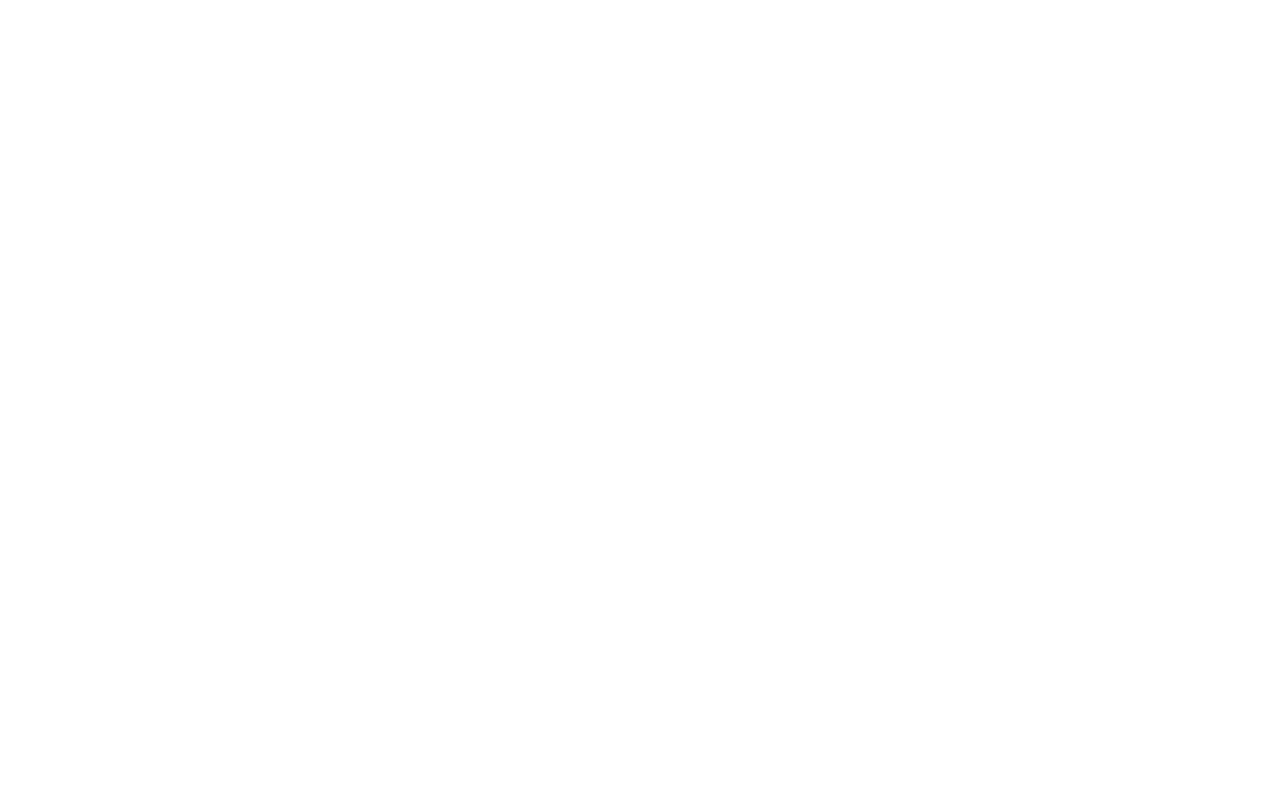
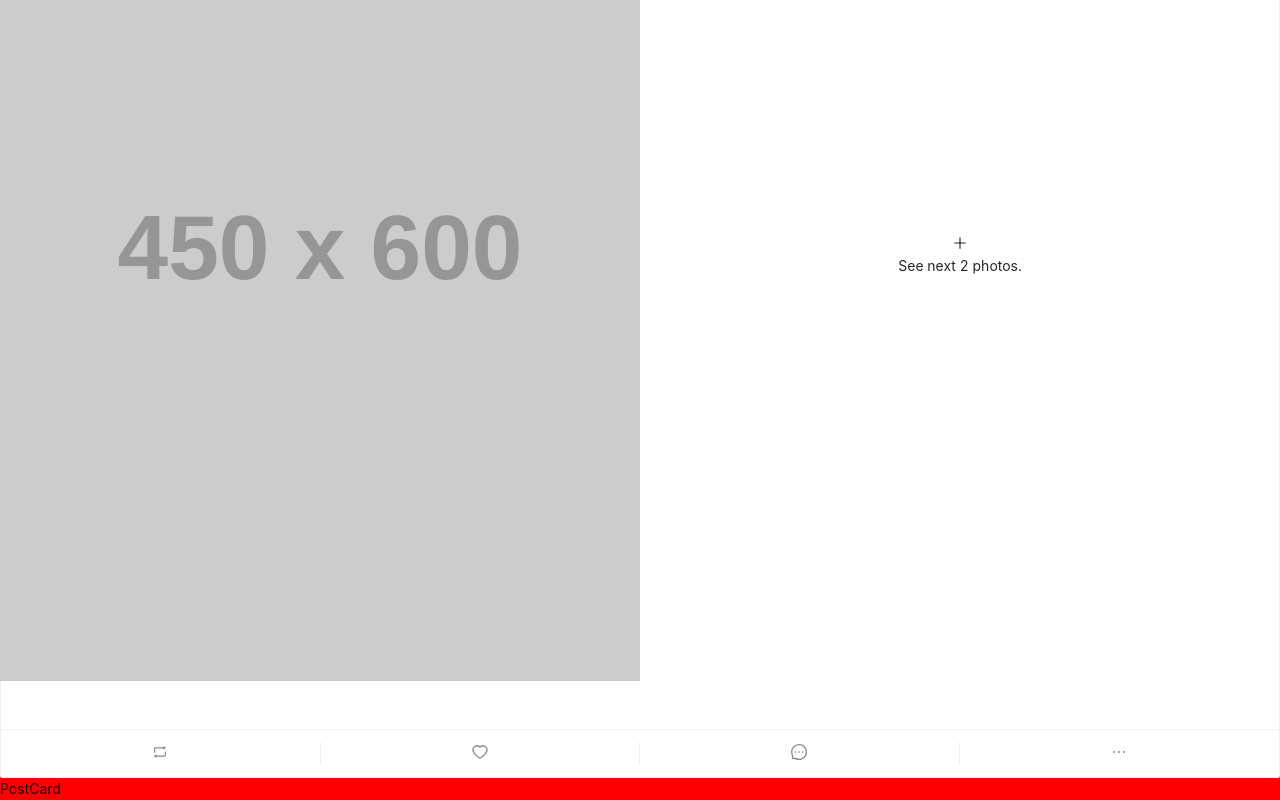
Before and after one commit to yoophi/nodebird-front-react, a Next.js app: page / in a window 1280 px wide. Shown: the part 366-1166 px from the top of the page. Before the commit the page ends 800 px from the top, so only its background shows below. Built offline with nearby package versions, Linux system fonts and the light colour scheme.

Commit message:
✨ NEW: PostImage slider

```diff
--- /dev/null
+++ b/components/ImagesZoom/index.js
@@ -0,0 +1,50 @@
+import React, { useState } from 'react';
+import PropTypes from 'prop-types';
+import Slick from 'react-slick';
+import { Overlay, Header, CloseBtn, SlickWrapper, ImgWrapper, Indicator, Global } from './styles';
+
+const ImagesZoom = ({ images, onClose }) => {
+  const [currentSlide, setCurrentSlide] = useState(0);
+  return (
+    <Overlay>
+      <Global />
+      <Header>
+        <h1>Detail Images</h1>
+      </Header>
+      <SlickWrapper>
+        <div>
+          <Slick
+            initialSlide={0}
+            beforeChange={(slide, newSlide) => setCurrentSlide(newSlide)}
+            infinite
+            arrows={false}
+            slidesToShow={1}
+            slidesToScroll={1}
+          >
+            {images.map((v) => (
+              <ImgWrapper key={v.src}>
+                <img src={v.src} alt={v.src} />
+              </ImgWrapper>
+            ))}
+          </Slick>
+          <Indicator>
+            <div>
+              {currentSlide + 1} / {images.length}
+            </div>
+          </Indicator>
+        </div>
+      </SlickWrapper>
+    </Overlay>
+  );
+};
+
+ImagesZoom.propTypes = {
+  images: PropTypes.arrayOf(
+    PropTypes.shape({
+      src: PropTypes.string,
+    })
+  ).isRequired,
+  onClose: PropTypes.func.isRequired,
+};
+
+export default ImagesZoom;
--- /dev/null
+++ b/components/ImagesZoom/styles.js
@@ -0,0 +1,75 @@
+import styled, { createGlobalStyle } from 'styled-components';
+import { CloseOutlined } from '@ant-design/icons';
+
+export const Global = createGlobalStyle`
+  .slick-slide {
+    display: inline-block;
+  }
+  .ant-card-cover {
+    transform: none !important;
+  }
+`
+
+export const Overlay = styled.div`
+  position: fixed;
+  z-index: 5000;
+  top: 0;
+  left: 0;
+  right: 0;
+  bottom: 0;
+`;
+
+export const Header = styled.header`
+  height: 44px;
+  background: white;
+  position: relative;
+  padding: 0;
+  text-align: center;
+
+  & h1 {
+    margin: 0;
+    font-size: 17px;
+    color: #333;
+    line-height: 44px;
+  }
+`;
+
+export const SlickWrapper = styled.div`
+  height: calc(100% - 44px);
+  background: #090909;
+`;
+
+export const CloseBtn = styled(CloseOutlined)`
+  position: absolute;
+  right: 0;
+  top: 0;
+  padding: 15px;
+  line-height: 14px;
+  cursor: pointer;
+`;
+
+export const Indicator = styled.div`
+  text-align: center;
+
+  & > div {
+    width: 75px;
+    height: 30px;
+    line-height: 30px;
+    border-radius: 15px;
+    background: #313131;
+    display: inline-block;
+    text-align: center;
+    color: white;
+    font-size: 15px;
+  }
+`;
+
+export const ImgWrapper = styled.div`
+  padding: 32px;
+  text-align: center;
+
+  & img {
+    margin: 0 auto;
+    max-height: 750px;
+  }
+`;
--- a/components/PostCard.js
+++ b/components/PostCard.js
@@ -1,7 +1,53 @@
-import React from "react";
+import { Button, Card, Popover } from "antd";
+import {
+  EllipsisOutlined,
+  HeartOutlined,
+  HeartTwoTone,
+  MessageOutlined,
+  RetweetOutlined,
+} from "@ant-design/icons";
+import React, { useState } from "react";
 
-const PostCard = () => {
-  return <div>PostCard</div>;
+import PostImages from "./PostImages";
+import styled from "styled-components";
+
+const CardWrapper = styled.div`
+  background-color: red;
+  margin-bottom: 20px;
+`;
+
+const PostCard = ({ post }) => {
+  const [commentFormOpened, setCommentFormOpened] = useState(false);
+  const [liked, setLiked] = useState(false);
+  return (
+    <CardWrapper key={PostCard.id}>
+      <Card
+        cover={post.Images[0] && <PostImages images={post.Images} />}
+        actions={[
+          <RetweetOutlined key="retweet" />,
+          liked ? (
+            <HeartTwoTone twoToneColor="#eb2f96" />
+          ) : (
+            <HeartOutlined key="heart" />
+          ),
+          <MessageOutlined key="message" />,
+          <Popover
+            key="ellipsis"
+            content={
+              <Button.Group>
+                <Button>Report abuse</Button>
+                <Button>Edit</Button>
+                <Button danger>Remove</Button>
+              </Button.Group>
+            }
+          >
+            <EllipsisOutlined />
+          </Popover>,
+        ]}
+      ></Card>
+      <div>PostCard</div>
+    </CardWrapper>
+  );
 };
 
 export default PostCard;
--- /dev/null
+++ b/components/PostImages.js
@@ -0,0 +1,37 @@
+import React, { useCallback, useState } from "react";
+
+import ImagesZoom from "./ImagesZoom";
+import { PlusOutlined } from "@ant-design/icons";
+
+const PostImages = ({ images }) => {
+  const [showImagesZoom, setShowImagesZoom] = useState(false);
+  const onClose = useCallback(() => {
+    setShowImagesZoom(false);
+  });
+  const onZoom = useCallback(() => {
+    setShowImagesZoom(true);
+  });
+  return (
+    <>
+      <div>
+        <img src={images[0].src} width="50%" onClick={onZoom} />
+        <div
+          style={{
+            display: "inline-block",
+            width: "50%",
+            textAlign: "center",
+            verticalAlign: "middle",
+          }}
+          onClick={onZoom}
+        >
+          <PlusOutlined />
+          <br />
+          See next {images.length - 1} photos.
+        </div>
+      </div>
+      {showImagesZoom && <ImagesZoom images={images} onClose={onClose} />}
+    </>
+  );
+};
+
+export default PostImages;
--- a/package.json
+++ b/package.json
@@ -8,11 +8,14 @@
     "start": "next start"
   },
   "dependencies": {
+    "@ant-design/icons": "^4.5.0",
     "antd": "^4.13.1",
     "next": "10.0.8",
     "prop-types": "^15.7.2",
     "react": "17.0.1",
-    "react-dom": "17.0.1"
+    "react-dom": "17.0.1",
+    "react-slick": "^0.28.1",
+    "styled-components": "^5.2.1"
   },
   "devDependencies": {
     "eslint": "^7.21.0",
```
Also changed, not shown: 1 other file (tests, documents, lock files or other folders).
